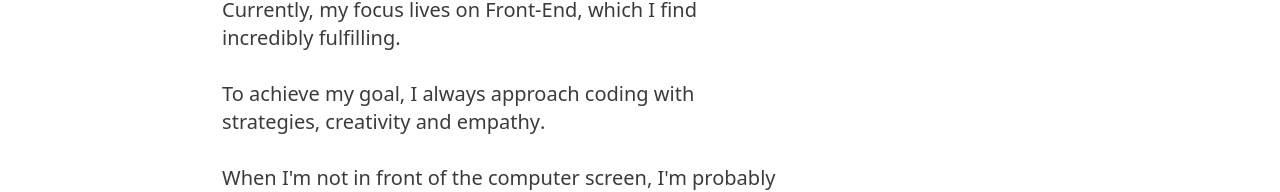
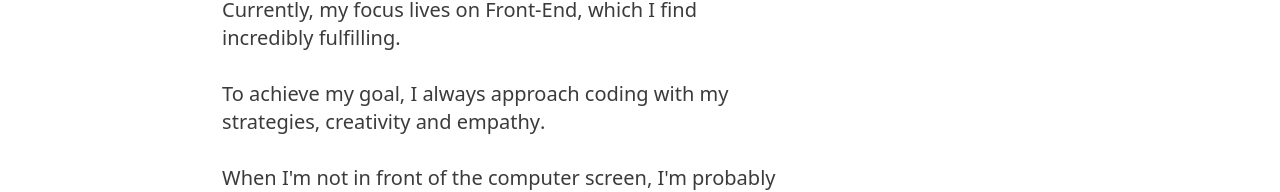
Before and after one commit to clasod2736/portfolio, a React (Vite) app: page /about in a window 1280 px wide. Shown: the part 525-717 px from the top of the page. Built offline with nearby package versions, Linux system fonts and the light colour scheme; what tailwindcss-animation-delay would draw is missing.

Commit message:
add my in background

```diff
--- a/src/components/about/Background.tsx
+++ b/src/components/about/Background.tsx
@@ -16,7 +16,7 @@ export default function Background() {
         Currently, my focus lives on <b>Front-End</b>, which I find incredibly
         fulfilling. <br /> <br />
         To achieve my goal, I always approach coding with <b>
-          strategies
+          my strategies
         </b>, <b>creativity</b>
         {""} and <b>empathy</b>.
         <br />
```
